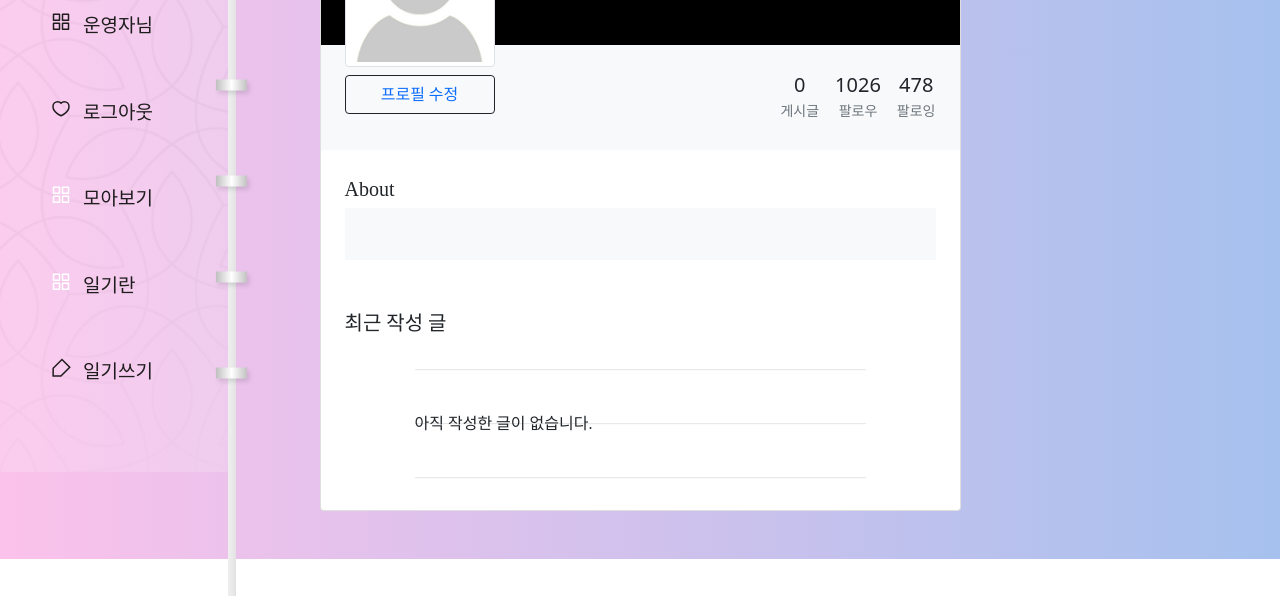
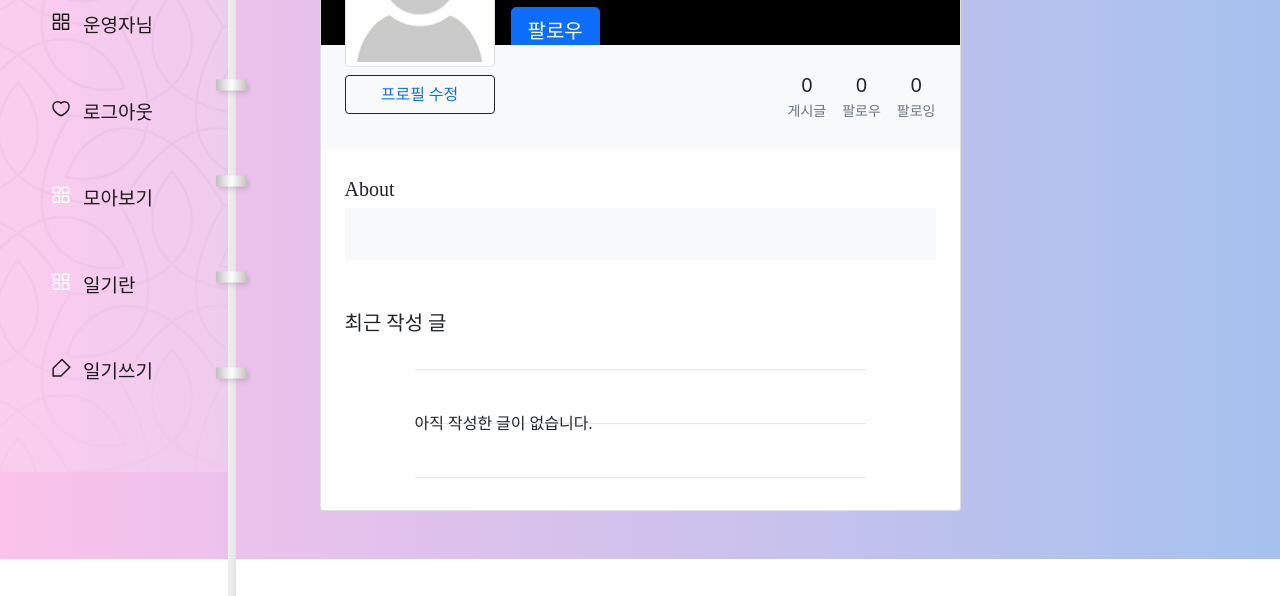
Before and after one commit to kimwoongasd/diary, a Django app: page /profile/13/ in a window 1280 px wide; the page is wider, and only the part inside the window is pictured. Shown: the part 204-800 px from the top of that part. Run offline with Django 4.2, Linux system fonts and the light colour scheme; a user stored in the database is signed in; data comes from the database, SQL or seed files in the repository; both versions use the stored data as it was after the commit; some web fonts are replaced.

Commit message:
append following fuction

```diff
--- a/note/templates/note/profile.html
+++ b/note/templates/note/profile.html
@@ -22,6 +22,22 @@
               </div>
               <div class="ms-3" style="margin-top: 130px;">
                 <h5>{{ profile_user.nickname }}</h5>
+                <div>
+                  {% if user.is_authenticated and user != profile_user %}
+                    <form action="{% url 'process-follow' profile_user.id %}" style="float: right; margin:0px; padding:0px;" method="post">
+                      {% csrf_token %}
+                      {% if is_following %}
+                        <button type="submit" class="btn btn-secondary btn-lg">
+                          언팔로우
+                        </button>
+                      {% else %}
+                        <button type="submit" class="btn btn-primary btn-lg">
+                          팔로우
+                        </button>
+                      {% endif %}
+                    </form>
+                  {% endif %}
+                </div>
               </div>
             </div>
             <div class="p-4 text-black" style="background-color: #f8f9fa;">
@@ -31,11 +47,11 @@
                   <p class="small text-muted mb-0">게시글</p>
                 </div>
                 <div class="px-3">
-                  <p class="mb-1 h5">1026</p>
+                  <p class="mb-1 h5">{{ profile_user.followers.count }}</p>
                   <p class="small text-muted mb-0">팔로우</p>
                 </div>
                 <div>
-                  <p class="mb-1 h5">478</p>
+                  <p class="mb-1 h5">{{ profile_user.following.count }}</p>
                   <p class="small text-muted mb-0">팔로잉</p>
                 </div>
               </div>
--- a/note/urls.py
+++ b/note/urls.py
@@ -23,4 +23,7 @@ urlpatterns = [
 
     # like
     path('post/like/<int:content_type_id>/<int:object_id>/', views.ProcessLikeView.as_view(), name="process-like"),
+
+    # follow
+    path('post/users/<int:user_id>/follow/', views.ProcessFollowView.as_view(), name="process-follow")
 ]
--- a/note/views.py
+++ b/note/views.py
@@ -87,9 +87,13 @@ class ProfileView(DetailView):
 
     def get_context_data(self, **kwargs):
         context = super().get_context_data(**kwargs)
-        user_id = self.kwargs.get("user_id")
-        context["user_post"] = Post.objects.filter(author__id=user_id).order_by("-dt_created")[:2]
-        context["posts"] = Post.objects.filter(author__id=user_id).order_by("-dt_created").count()
+        user = self.request.user
+        profile_user_id = self.kwargs.get("user_id")
+        if user.is_authenticated:
+            context["is_following"] = user.following.filter(id=profile_user_id).exists()
+        context["user_post"] = Post.objects.filter(author__id=profile_user_id).order_by("-dt_created")[:2]
+        context["posts"] = Post.objects.filter(author__id=profile_user_id).order_by("-dt_created").count()
+
         return context
 
 
@@ -155,3 +159,17 @@ class ProcessLikeView(LoginAndVerificationRequiredMixin, View):
             like.delete()
 
         return redirect(self.request.META["HTTP_REFERER"])
+
+
+
+class ProcessFollowView(LoginAndVerificationRequiredMixin, View):
+    http_method_names = ["post"]
+
+    def post(self, reqeust, *args, **kwargs):
+        user = self.request.user
+        profile_user_id = self.kwargs.get("user_id")
+        if user.following.filter(id=profile_user_id).exists():
+            user.following.remove(profile_user_id)
+        else:
+            user.following.add(profile_user_id)
+        return redirect('profile', user_id=profile_user_id)
```
Also changed, not shown: db.sqlite3.
